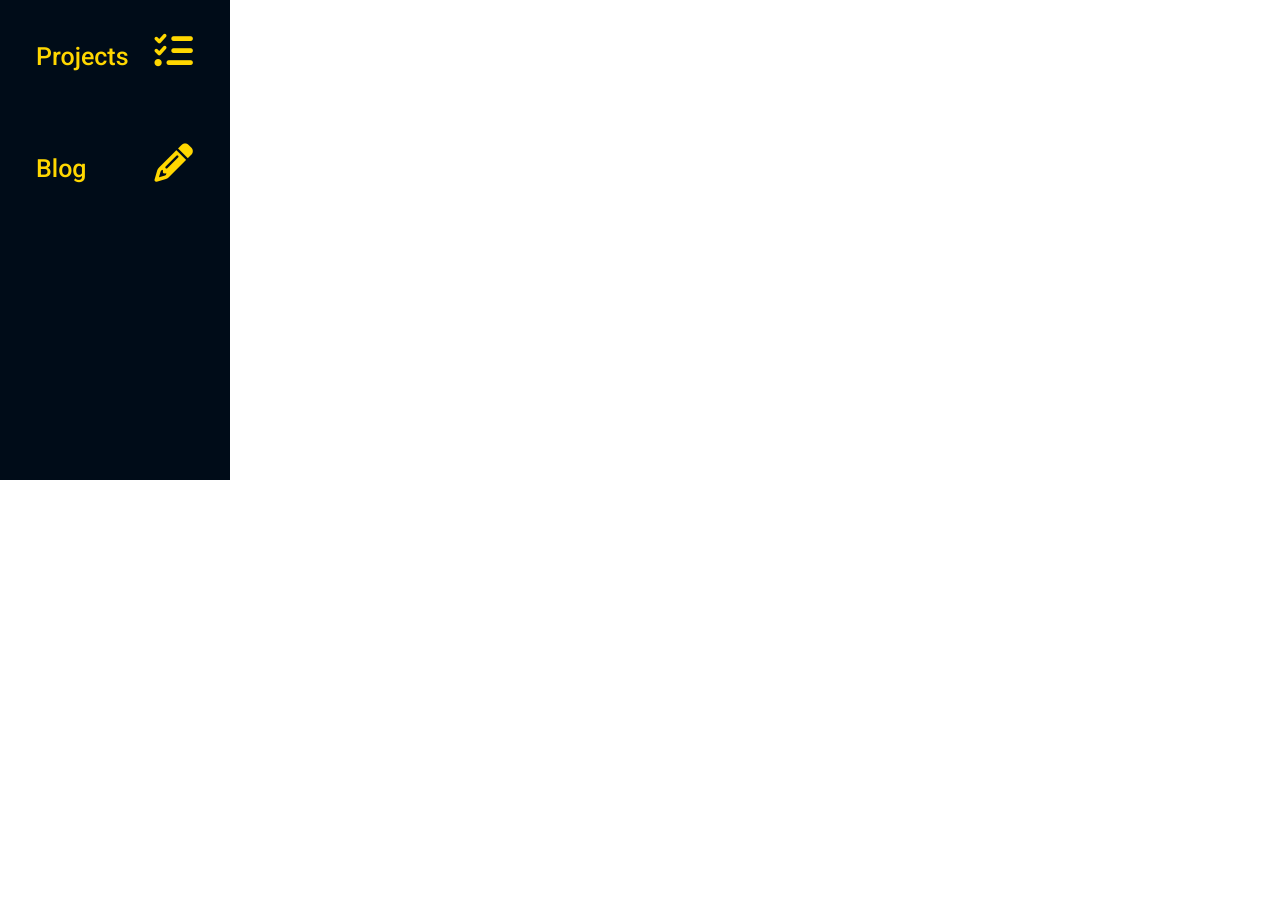
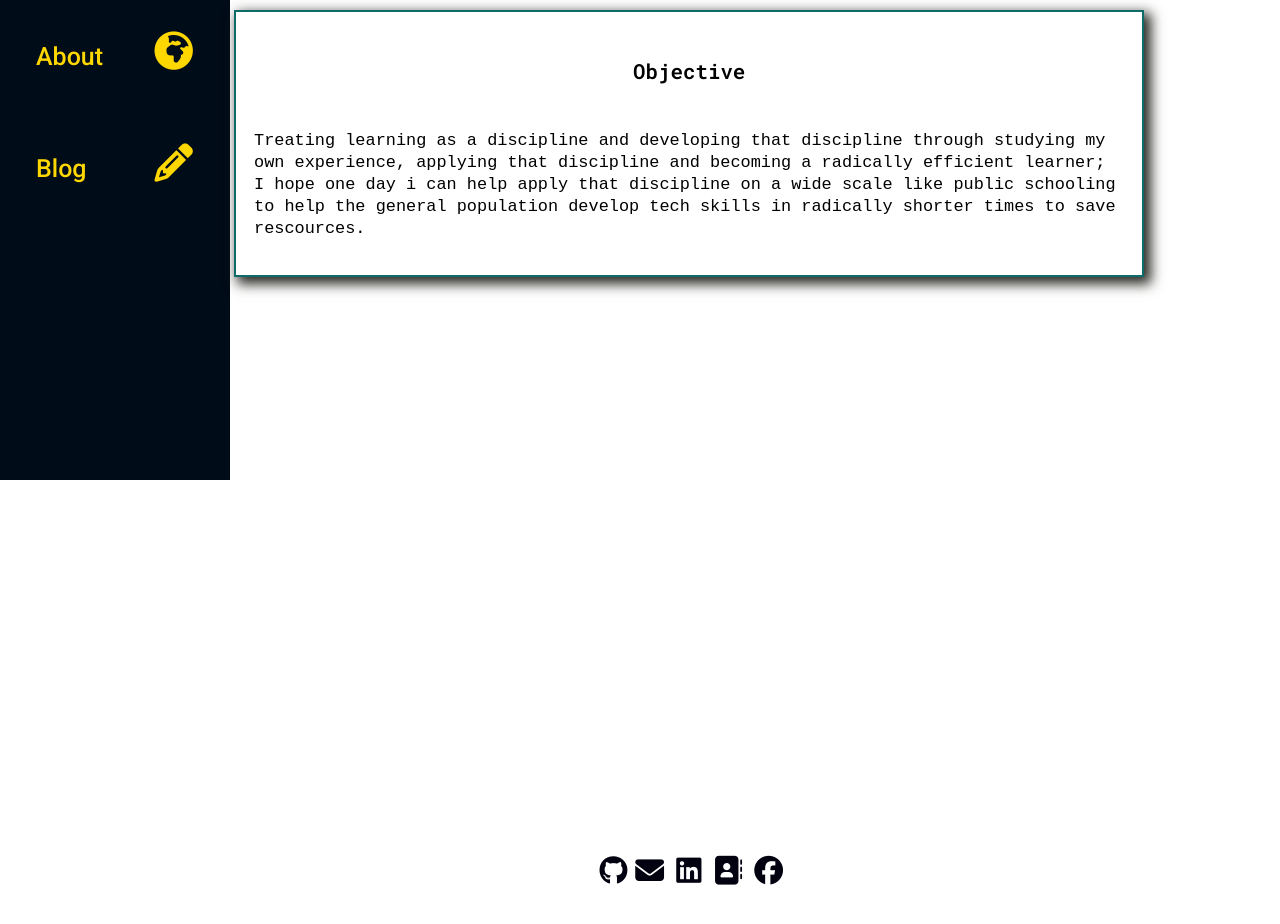
Before and after one commit to AphiweMntungwa/porfolio, a React (Create React App) app: page /about in a window 1280 px wide. Shown: the part 320-1244 px from the top of the page. Before the commit the page ends 1200 px from the top, so only its background shows below. Built offline with nearby package versions, Linux system fonts and the light colour scheme.

Commit message:
Completing Steps & Footer

```diff
--- a/src/App.css
+++ b/src/App.css
@@ -7,3 +7,12 @@ body {
     /* overflow-x: hidden;
     overflow-y: scroll; */
 }
+
+.socialIcon a {
+    text-decoration: none;
+}
+
+.socialIcon i {
+    color: rgb(1, 1, 15);
+    font-size: 1.8em;
+}
--- a/src/App.js
+++ /dev/null
@@ -1,11 +0,0 @@
-import "./App.css";
-import Profile from "./Components/Profile/Profile";
-import Navbar from "./Components/Navbar/Navbar";
-
-const App =({children}) => (
-  <div className="App">
-    {children}
-  </div>
-);
-
-export default App;
--- /dev/null
+++ b/src/App.jsx
@@ -0,0 +1,11 @@
+import "./App.css";
+import Footer from "./Footer";
+
+const App = ({ children }) => (
+  <div className="App">
+    {children}
+    <Footer />
+  </div>
+);
+
+export default App;
--- a/src/Components/About/About.js
+++ b/src/Components/About/About.js
@@ -2,16 +2,32 @@ import React from "react";
 import "./about.css";
 import { boxStyles } from "../Profile/Profile";
 import Box from "../BoxComponent/BoxComponent";
+import Quote from "./Quote";
 
-const firstBoxStyles = boxStyles.topBoxStyle
+const firstBoxStyles = boxStyles.topBoxStyle;
+const parBox = boxStyles.smallBoxStyle;
 const about = () => {
-  return (<div className="about">
+  return (
+    <div className="about">
       <Box styles={firstBoxStyles}>
-        <p>
-            Tis what is is.
+        <h4 className="p-header">About Me</h4>
+      </Box>
+      <Box styles={{ ...firstBoxStyles, top: "131px" }}>
+        <Quote />
+      </Box>
+      <Box styles={{ ...parBox, top: "155px", width: "68vw" }}>
+        <h4 className="p-header">Objective</h4>
+        <p className="aboutdet">
+          Treating learning as a discipline and developing that discipline
+          through studying my own experience, applying that discipline and
+          becoming a radically efficient learner; I hope one day i can help
+          apply that discipline on a wide scale like public schooling to help
+          the general population develop tech skills in radically shorter times
+          to save rescources.
         </p>
       </Box>
-  </div>)
+    </div>
+  );
 };
 
 export default about;
--- /dev/null
+++ b/src/Components/About/Quote.jsx
@@ -0,0 +1,39 @@
+import React, { Component } from "react";
+
+class Quote extends Component {
+  state = { headerLetters: [], jokeCount: 0, int: "" };
+
+  componentDidMount() {
+    let k = 0;
+    let header = `The only true wisdom is in knowing you know nothing.
+    ―Socrates. `;
+
+    const interval = setInterval(() => {
+      this.setState(({ headerLetters }) => ({
+        headerLetters: [...headerLetters, ...header[k % header.length]],
+      }));
+
+      k += 1;
+      this.state.headerLetters.length >= header.length &&
+        this.setState(
+          (pvS) => ({
+            jokeCount: pvS.jokeCount + 1,
+          }),
+          () => {
+            clearInterval(interval);
+          }
+        );
+    }, 80);
+    this.setState({ int: interval });
+  }
+
+  componentWillUnmount() {
+    clearInterval(this.state.int);
+  }
+
+  render() {
+    return <h4 className="p-header">{this.state.headerLetters}</h4>;
+  }
+}
+
+export default Quote;
--- a/src/Components/About/about.css
+++ b/src/Components/About/about.css
@@ -2,3 +2,10 @@
     display: inline-block;
     height: 150vh;
 }
+
+.aboutdet {
+    font-family: monospace;
+    font-size: 1.3em;
+    line-height: 1.3;
+    color: black;
+}
--- a/src/Components/Navbar/Navbar.js
+++ b/src/Components/Navbar/Navbar.js
@@ -12,16 +12,16 @@ const Navbar = () => (
     />
     <Sidelinks link="" iconClass="" sideIcon="null side-icon" />
     <Sidelinks
+      link="Projects"
+      iconClass="fas fa-tasks"
+      sideIcon="side-icon"
+      pathName="/projects"
+    />
+    <Sidelinks
       link="About"
       iconClass="fas fa-globe-africa"
       sideIcon="side-icon"
       pathName="/about"
-      />
-      <Sidelinks
-        link="Projects"
-        iconClass="fas fa-tasks"
-        sideIcon="side-icon"
-        pathName="/projects"
     />
     <Sidelinks
       link="Blog"
--- a/src/Components/Profile/Header.js
+++ b/src/Components/Profile/Header.jsx
@@ -2,7 +2,7 @@ import React, { Component } from "react";
 import "./header.css";
 
 class Header extends Component {
-  state = { headerLetters: [], jokes: [], jokeCount: 0 };
+  state = { headerLetters: [], jokes: [], jokeCount: 0, int:  ''};
 
   componentDidMount() {
     let j = 0;
@@ -18,11 +18,8 @@ class Header extends Component {
       })
       .catch((e) => {header = `ERROR LOADING JOKES!!!!`, interval()})
 
-
-
-
     const interval = () => {
-      setInterval(() => {
+      const headerInterval = setInterval(() => {
         this.setState(({ headerLetters }) => ({
           headerLetters: [...headerLetters, ...header[j % header.length]],
         }));
@@ -34,8 +31,12 @@ class Header extends Component {
             jokeCount: pvS.jokeCount + 1,
           }));
       }, 200);
+      this.setState({int:headerInterval})
     };
+  }
 
+  componentWillUnmount(){
+    clearInterval(this.state.int)
   }
 
   render() {
--- a/src/Components/Profile/ProfileImage.js
+++ b/src/Components/Profile/ProfileImage.js
@@ -1,7 +1,6 @@
 import React from "react";
 import aphiweMntungwa from "../../Assets/aphiwe-mntungwa.jpg";
 import Box from "../BoxComponent/BoxComponent";
-import "./profile-image.css";
 
 const style = {
   position: "relative",
--- /dev/null
+++ b/src/Footer.jsx
@@ -0,0 +1,43 @@
+import React from "react";
+import Box from "./Components/BoxComponent/BoxComponent";
+
+const socialIconStyles = {
+  position: "relative",
+  bottom: "3vh",
+  left: "20vw",
+  width: "68vw",
+  height: "80px",
+};
+const Footer = () => (
+  <span
+    className="socialIcon"
+    style={{ width: "fit-content", height: "fit-content" }}
+  >
+    <Box
+      styles={{
+        ...socialIconStyles,
+        textAlign: "center",
+        boxShadow: "none",
+        border: "none",
+      }}
+    >
+      <a href="https://github.com/AphiweMntungwa">
+        <i className="fab fa-github"></i>&nbsp;&nbsp;
+      </a>
+      <a href="mailto:aphiwemntungwa66@gmail.com">
+        <i className="fas fa-envelope"></i> &nbsp;&nbsp;
+      </a>
+      <a href="https://www.linkedin.com/in/aphiwe-mntungwa-a0b412218/">
+        <i className="fab fa-linkedin"></i> &nbsp;&nbsp;
+      </a>
+      <a href="tel:060-775-9253">
+        <i className="fas fa-address-book"></i> &nbsp;&nbsp;
+      </a>
+      <a href="https://web.facebook.com/aphiwe.mntungwa/">
+        <i className="fab fa-facebook"></i>
+      </a>
+    </Box>
+  </span>
+);
+
+export default Footer;
```
Also changed, not shown: src/Assets/bird.gif (added), src/Components/Profile/profile-image.css (deleted). Lines whose indentation alone changed are shown as unchanged.
